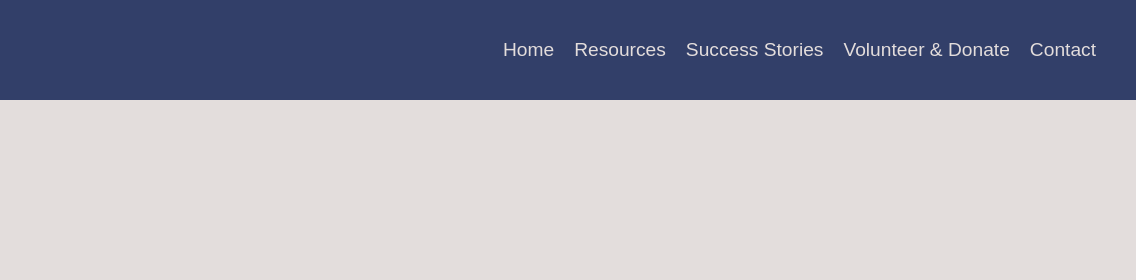
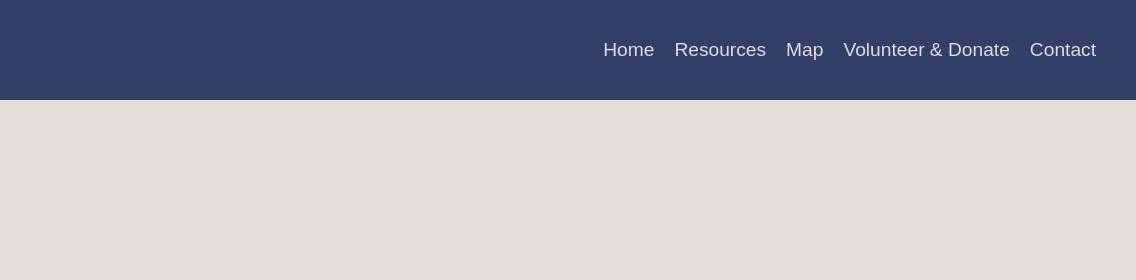
Before and after one commit to SamuelM007/NewLifeStarter, a plain HTML site: page pages/resources.html in a window 1280 px wide. Shown: the top 280 px of the page, 144-1280 px from the left. Drawn offline with Linux system fonts and the light colour scheme.

Commit message:
Update resources.html

```diff
--- a/pages/resources.html
+++ b/pages/resources.html
@@ -12,7 +12,7 @@
       <nav>
         <a href="../index.html">Home</a>
         <a href="resources.html">Resources</a>
-        <a href="success.html">Success Stories</a>
+        <a href="map.html">Map</a>
         <a href="volunteer.html">Volunteer & Donate</a>
         <a href="contact.html">Contact</a>
       </nav>
```
